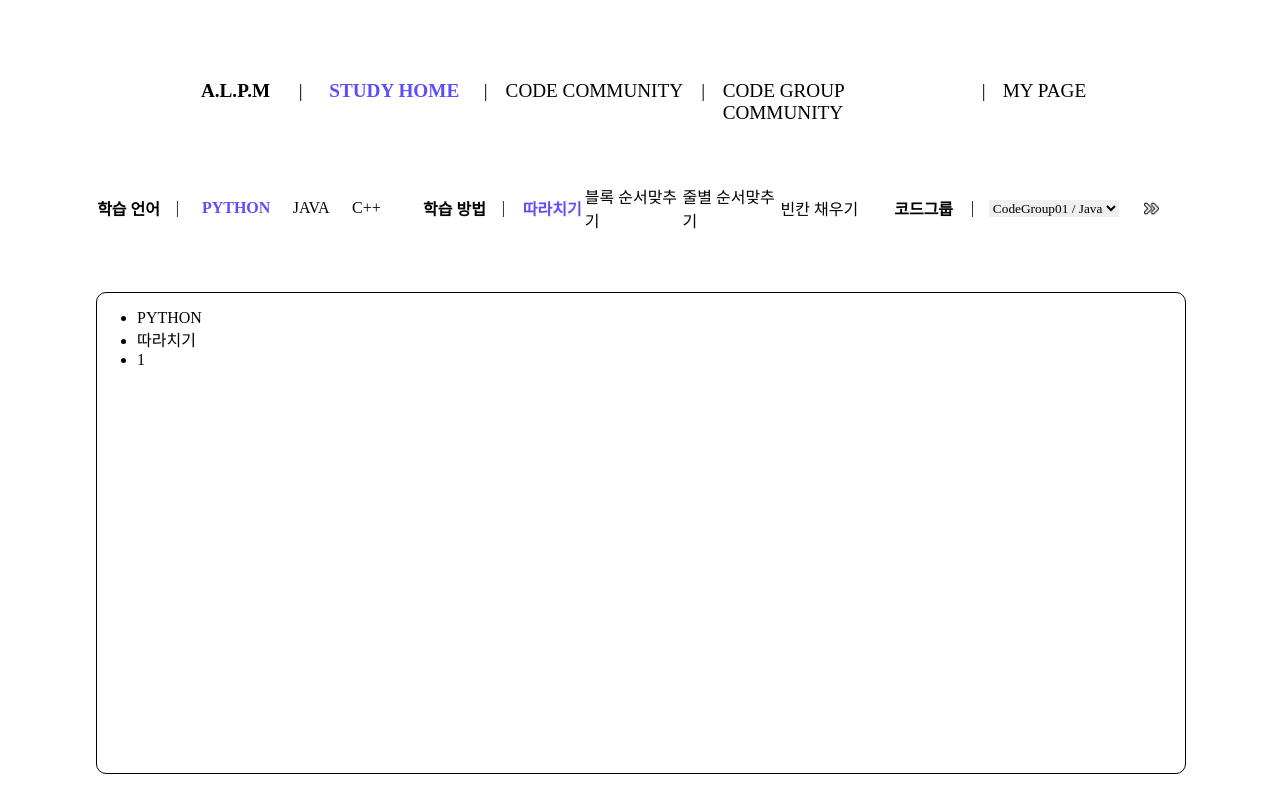
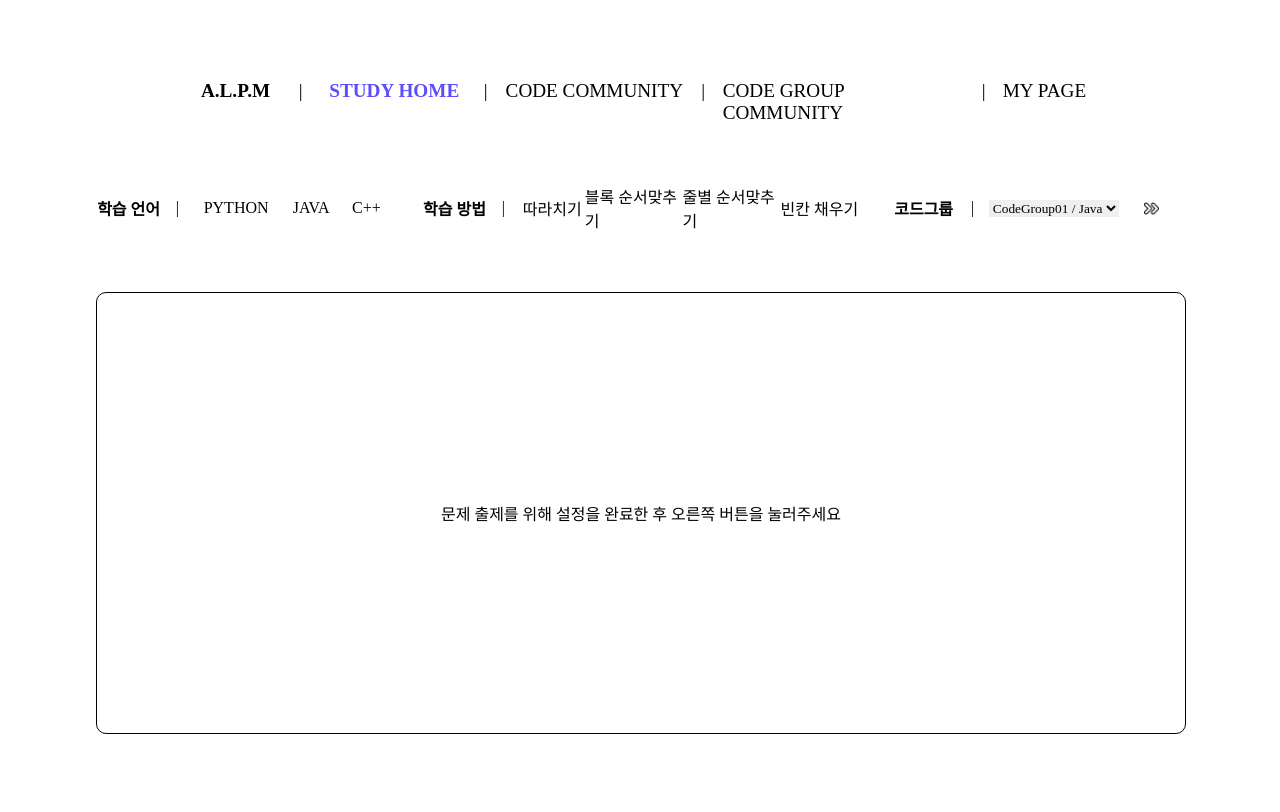
Before and after one commit to AL-PM/ALPM-web, a React (Create React App) app: page / in a window 1280 px wide. Shown: the top 812 px of the page. Built offline with nearby package versions, Linux system fonts and the light colour scheme; a web font is replaced by a local one.

Commit message:
[MOD] STUDY_HOME 내용 추가에 따른 컴포넌트 호출 및 관련 수정사항 변경

```diff
--- a/src/Study/StudyHome/StudyHome.css
+++ b/src/Study/StudyHome/StudyHome.css
@@ -15,7 +15,7 @@
 
 #StudyHomeBody{
     width: 85vw;
-    height: 60vh;
+    height: 55vh;
     margin-top : 7.5vh;
     margin-bottom: 10vh;
     margin-left : 7.5vw;
@@ -23,6 +23,9 @@
     border: 1px solid;
     border-color: black;
     border-radius: 10px;
+    display: flex;
+    justify-content: center;
+    align-items: center;
 }
 
 #StudyHome{
--- a/src/Study/StudyHome/StudyHome.jsx
+++ b/src/Study/StudyHome/StudyHome.jsx
@@ -2,15 +2,12 @@ import React, { useState } from "react";
 import "./StudyHome.css";
 import MainMenuBar from "../../Etc/MainMenuBar/MainMenuBar.jsx"
 import StudySettingBar from "../StudySettingBar/StudySettingBar.jsx";
+import StudyLineOrdering from "../StudyLineOrdering/StudyLineOrdering.jsx";
 
-function StudyHomeBody({language, method, codegroup}){
+function StudyHomeBody(){
     return(
         <div id="StudyHomeBody">
-            <ul>
-                <li>{language}</li>
-                <li>{method}</li>
-                <li>{codegroup}</li>
-            </ul>
+            <span>문제 출제를 위해 설정을 완료한 후 오른쪽 버튼을 눌러주세요 </span>
         </div>
     )
 }
@@ -19,6 +16,8 @@ function StudyHome(){
     const [language, setlanguage] = useState("PYTHON");
     const [method, setmethod] = useState("따라치기");
     const [codegroup, setcodegroup] = useState(1);
+    const [level, setlevel] = useState(1);
+    const [problem, setproblem] = useState(false);
     const codegrouplist = [
             {
                 "id": 1,
@@ -48,8 +47,9 @@ function StudyHome(){
     return(
         <div id = "StudyHome">
             <MainMenuBar page={"Study"} />
-            <StudySettingBar language={language} setlanguage={setlanguage} method={method} setmethod={setmethod} codegroup={codegroup} setcodegroup={setcodegroup} codegrouplist={codegrouplist}/>
-            <StudyHomeBody language={language} method={method} codegroup={codegroup} />
+            <StudySettingBar setlanguage={setlanguage} setmethod={setmethod} setcodegroup={setcodegroup} setlevel={setlevel} setproblem={setproblem} codegrouplist={codegrouplist}/>
+            {setproblem && method === "줄별 순서맞추기" ? <StudyLineOrdering language={language} method={method} level={level} codegroup={codegroup} problem={problem} /> : <StudyHomeBody />}
+
         </div>
 
     )
```
